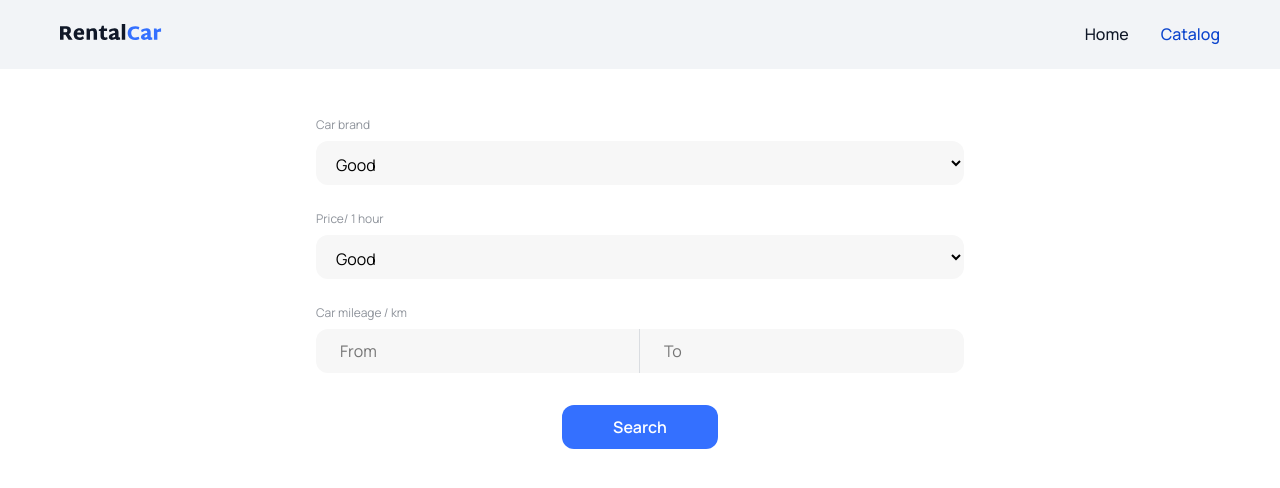
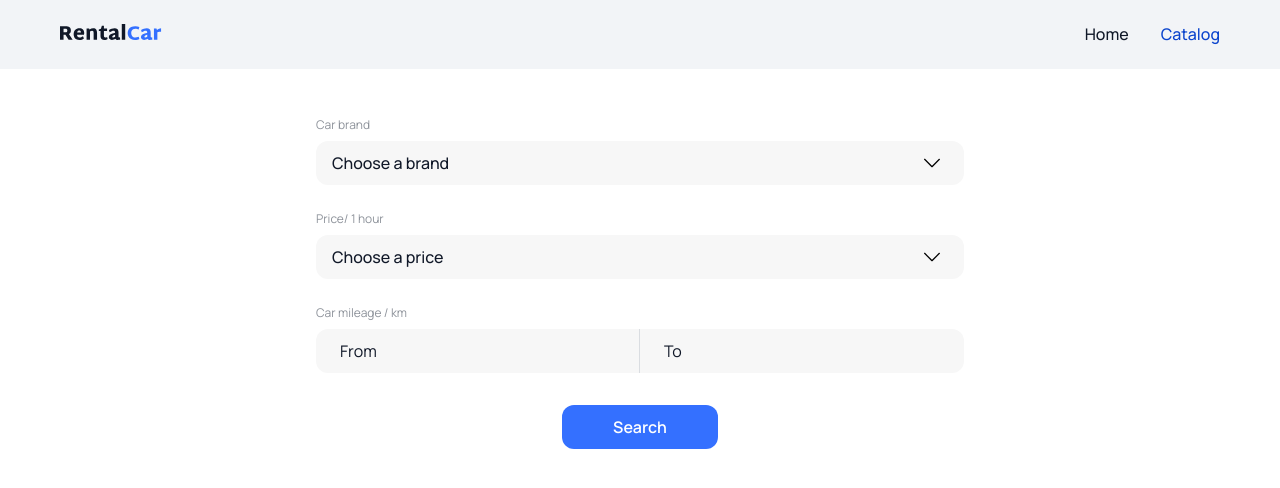
Before and after one commit to ConstantineKobushka/auto-room, a React (Vite) app: page /catalog in a window 1280 px wide. Shown: the top 488 px of the page. Built offline with nearby package versions, Linux system fonts and the light colour scheme; no server answers.

Commit message:
added react select into SearchForm

```diff
--- a/package.json
+++ b/package.json
@@ -20,6 +20,7 @@
     "react-dom": "^19.0.0",
     "react-redux": "^9.2.0",
     "react-router-dom": "^7.2.0",
+    "react-select": "^5.10.1",
     "react-spinners": "^0.15.0",
     "yup": "^1.6.1"
   },
--- a/src/components/SearchForm/SearchForm.jsx
+++ b/src/components/SearchForm/SearchForm.jsx
@@ -1,10 +1,29 @@
 import { useId } from 'react';
 
+import Select, { components } from 'react-select';
 import { Formik, Form, Field, ErrorMessage } from 'formik';
-
 import * as Yup from 'yup';
 
 import css from './SearchForm.module.css';
+
+const DropdownIndicator = (props) => {
+  const { menuIsOpen } = props.selectProps;
+  return (
+    <components.DropdownIndicator {...props}>
+      <svg
+        className={css.icon}
+        width='16'
+        height='16'
+        style={{
+          transform: menuIsOpen ? 'rotate(180deg)' : 'rotate(0deg)',
+          transition: 'transform 250ms cubic-bezier(0.4, 0, 0.2, 1)',
+        }}
+      >
+        <use href='/icons/icons-sprite.svg#arrow'></use>
+      </svg>
+    </components.DropdownIndicator>
+  );
+};
 
 const SearchForm = () => {
   const carBrand = useId();
@@ -19,6 +38,24 @@ const SearchForm = () => {
     carMileageTo: '',
   };
 
+  const brandOptions = [
+    { value: 'Aston Martin', label: 'Aston Martin' },
+    { value: 'Audi', label: 'Audi' },
+    { value: 'BMW', label: 'BMW' },
+    { value: 'Bentley', label: 'Bentley' },
+    { value: 'Buick', label: 'Buick' },
+    { value: 'Chevrolet', label: 'Chevrolet' },
+    { value: 'Chrysler', label: 'Chrysler' },
+    { value: 'GMC', label: 'GMC' },
+    { value: 'HUMMER', label: 'HUMMER' },
+  ];
+
+  const priceOptions = [
+    { value: '20', label: '20' },
+    { value: '30', label: '30' },
+    { value: '40', label: '40' },
+  ];
+
   const validationSchema = Yup.object().shape({
     carBrand: Yup.string().required('Choose a brand'),
     pricePerHour: Yup.number().required('Choose a price'),
@@ -32,7 +69,108 @@ const SearchForm = () => {
 
   const handleSubmit = (values) => {
     console.log(values);
-    console.log('values');
+  };
+
+  const customStyles = {
+    control: (styles) => ({
+      ...styles,
+      width: '100%',
+      height: '44px',
+      paddingLeft: '16px',
+      paddingRight: '16px',
+      borderRadius: '12px',
+      border: 'none',
+      backgroundColor: 'var(--inputs)',
+      boxShadow: 'none',
+      cursor: 'pointer',
+    }),
+    input: (styles) => ({
+      ...styles,
+      margin: '0',
+      paddingBottom: '0px',
+      paddingTop: '0px',
+    }),
+    placeholder: (styles) => ({
+      ...styles,
+      fontFamily: 'Manrope',
+      fontSize: '16px',
+      fontStyle: 'normal',
+      fontWeight: '500',
+      lineHeight: '20px',
+      color: 'var(--main)',
+      margin: '0',
+    }),
+    valueContainer: (styles) => ({
+      ...styles,
+      padding: '0',
+    }),
+    indicatorSeparator: (styles) => ({
+      ...styles,
+      display: 'none',
+    }),
+    singleValue: (styles) => ({
+      ...styles,
+      color: 'var(--main)',
+    }),
+    menu: (styles) => ({
+      ...styles,
+      borderRadius: '12px',
+      border: '1px solid var(--inputs)',
+      backgroundColor: 'var(--white)',
+      boxShadow: '0px 4px 36px 0px rgba(0, 0, 0, 0.02)',
+      color: 'var(--gray)',
+      padding: '14px 8px 14px 18px',
+
+      animationFillMode: 'forwards',
+      '@keyframes fadeIn': {
+        '0%': { opacity: 0, transform: 'scale(0.9)' },
+        '50%': { opacity: 0.3 },
+        '100%': { opacity: 1, transform: 'scale(1)' },
+      },
+      '@keyframes fadeOut': {
+        '0%': { opacity: 1, transform: 'scale(1)' },
+        '50%': { opacity: 0.3 },
+        '100%': { opacity: 0, transform: 'scale(0.9)' },
+      },
+      '&.react-select__menu': {
+        animationName: 'fadeIn',
+        animationDuration: '250ms',
+        animationTimingFunction: 'cubic-bezier(0.4, 0, 0.2, 1)',
+      },
+
+      // '&.menu--is-closing': {
+      //   animationName: 'fadeOut',
+      //   animationDuration: '250ms',
+      //   animationTimingFunction: 'cubic-bezier(0.4, 0, 0.2, 1)',
+      // },
+    }),
+    option: (styles, { isFocused }) => ({
+      ...styles,
+      fontFamily: 'Manrope',
+      fontSize: '16px',
+      fontWeight: '500',
+      lineHeight: '20px',
+      cursor: 'pointer',
+      width: '90%',
+      marginBottom: '8px',
+      backgroundColor: isFocused ? 'transparent' : 'transparent',
+      color: isFocused ? 'var(--main)' : 'inherit',
+
+      '&:hover': {
+        color: 'var(--main)',
+      },
+      '&:first-of-type': {
+        color: 'var(--gray)',
+      },
+      '&:first-of-type:hover': {
+        color: 'var(--main)',
+      },
+    }),
+    menuList: (styles) => ({
+      ...styles,
+      padding: '0',
+      backgroundColor: 'transparent',
+    }),
   };
 
   return (
@@ -41,22 +179,29 @@ const SearchForm = () => {
       onSubmit={handleSubmit}
       validationSchema={validationSchema}
     >
+      {({ values, setFieldValue, setFieldTouched }) => (
         <Form className={css.form}>
           <div className={css.selectWrapper}>
             <label className={css.label} htmlFor={carBrand}>
               Car brand
             </label>
-          <Field
-            as='select'
-            className={css.select}
+            <Select
               name='carBrand'
               id={carBrand}
               placeholder='Choose a brand'
-          >
-            <option value='good'>Good</option>
-            <option value='neutral'>Neutral</option>
-            <option value='bad'>Bad</option>
-          </Field>
+              options={brandOptions}
+              value={brandOptions.find(
+                (option) => option.value === values.carBrand
+              )}
+              onChange={(selectedOption) =>
+                setFieldValue('carBrand', selectedOption.value)
+              }
+              onBlur={() => setFieldTouched('carBrand', true)}
+              styles={customStyles}
+              classNamePrefix='react-select'
+              menuPortalTarget={document.body}
+              components={{ DropdownIndicator }}
+            />
             <ErrorMessage
               className={css.error}
               name='carBrand'
@@ -68,17 +213,23 @@ const SearchForm = () => {
             <label className={css.label} htmlFor={pricePerHour}>
               Price/ 1 hour
             </label>
-          <Field
-            className={css.select}
-            as='select'
+            <Select
               name='pricePerHour'
               id={pricePerHour}
               placeholder='Choose a price'
-          >
-            <option value='good'>Good</option>
-            <option value='neutral'>Neutral</option>
-            <option value='bad'>Bad</option>
-          </Field>
+              options={priceOptions}
+              value={brandOptions.find(
+                (option) => option.value === values.pricePerHour
+              )}
+              onChange={(selectedOption) =>
+                setFieldValue('pricePerHour', selectedOption.value)
+              }
+              onBlur={() => setFieldTouched('pricePerHour', true)}
+              styles={customStyles}
+              classNamePrefix='react-select'
+              menuPortalTarget={document.body}
+              components={{ DropdownIndicator }}
+            />
             <ErrorMessage
               className={css.error}
               name='pricePerHour'
@@ -90,10 +241,9 @@ const SearchForm = () => {
             <label className={css.label} htmlFor={carMileageFrom}>
               Сar mileage / km
             </label>
-
             <div className={css.inputInner}>
               <Field
-              className={css.inputFrom}
+                className={`${css.input} ${css.inputFrom}`}
                 type='text'
                 name='carMileageFrom'
                 id={carMileageFrom}
@@ -106,7 +256,7 @@ const SearchForm = () => {
               />
 
               <Field
-              className={css.inputTo}
+                className={`${css.input} ${css.inputTo}`}
                 type='text'
                 name='carMileageTo'
                 id={carMileageTo}
@@ -124,6 +274,7 @@ const SearchForm = () => {
             Search
           </button>
         </Form>
+      )}
     </Formik>
   );
 };
--- a/src/components/SearchForm/SearchForm.module.css
+++ b/src/components/SearchForm/SearchForm.module.css
@@ -19,6 +19,7 @@
   display: inline-block;
   width: 100%;
 }
+
 .select {
   display: flex;
   justify-content: center;
@@ -45,22 +46,22 @@
 }
 .inputInner {
 }
-.inputFrom {
+.input {
   width: 50%;
   height: 44px;
   padding: 12px 24px;
-  border-radius: 12px 0px 0px 12px;
   border: none;
-  border-right: 1px solid var(--gray-light);
   background-color: var(--inputs);
 }
+.input::placeholder {
+  color: var(--main);
+}
+.inputFrom {
+  border-radius: 12px 0px 0px 12px;
+  border-right: 1px solid var(--gray-light);
+}
 .inputTo {
-  width: 50%;
-  height: 44px;
-  padding: 12px 24px;
   border-radius: 0px 12px 12px 0px;
-  border: none;
-  background-color: var(--inputs);
 }
 .error {
   font-family: "Manrope";
--- a/src/index.css
+++ b/src/index.css
@@ -89,3 +89,14 @@ img {
   height: auto;
   display: block;
 }
+
+.react-select__menu-list::-webkit-scrollbar {
+  width: 8px;
+  height: 128px;
+}
+
+.react-select__menu-list::-webkit-scrollbar-thumb {
+  background-color: var(--gray-light);
+  border-radius: 10px;
+  cursor: pointer;
+}
--- a/src/pages/CatalogPage/CatalogPage.jsx
+++ b/src/pages/CatalogPage/CatalogPage.jsx
@@ -10,7 +10,7 @@ const CatalogPage = () => {
       <Container>
         <h1 className={css.visuallyHidden}>Find your perfect rental car</h1>
         <SearchForm />
-        <CarList />
+        {/* <CarList /> */}
       </Container>
     </section>
   );
```
Also changed, not shown: 1 other file (tests, documents, lock files or other folders). Lines whose indentation alone changed are shown as unchanged.
